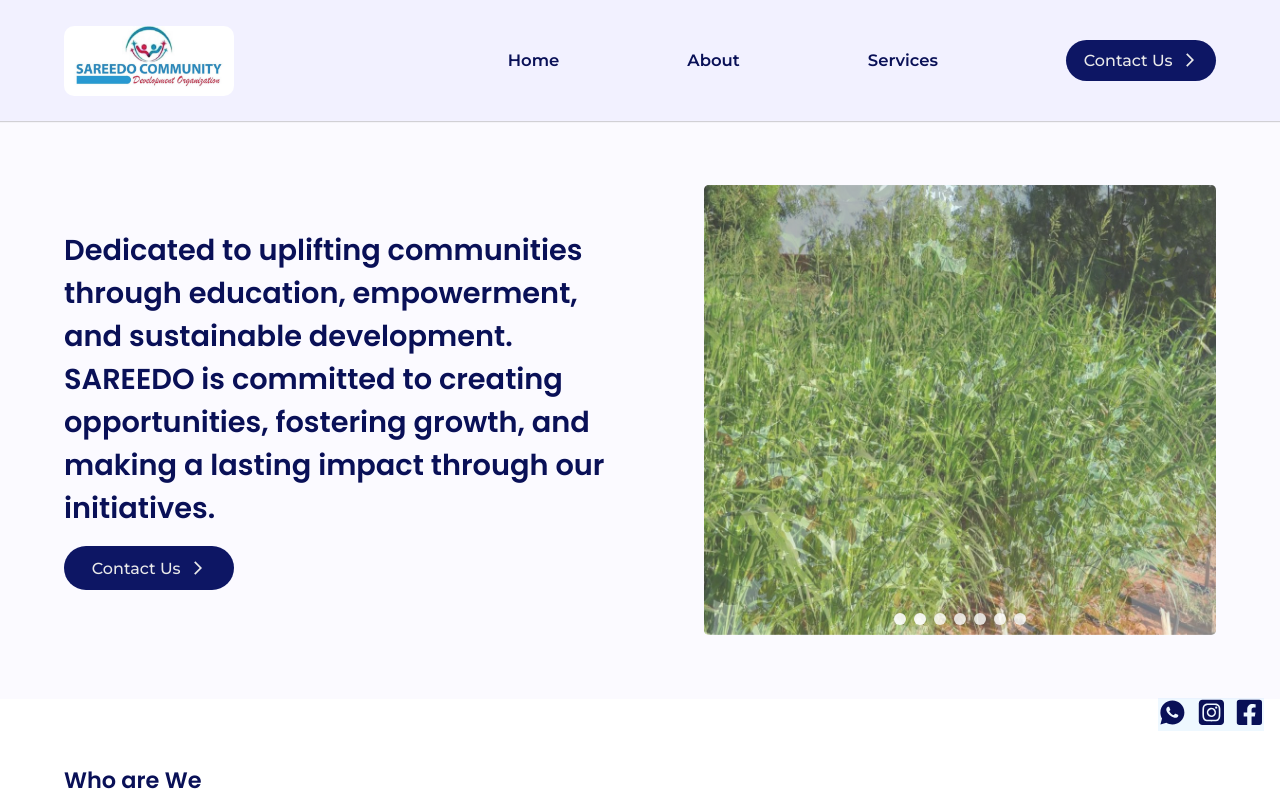
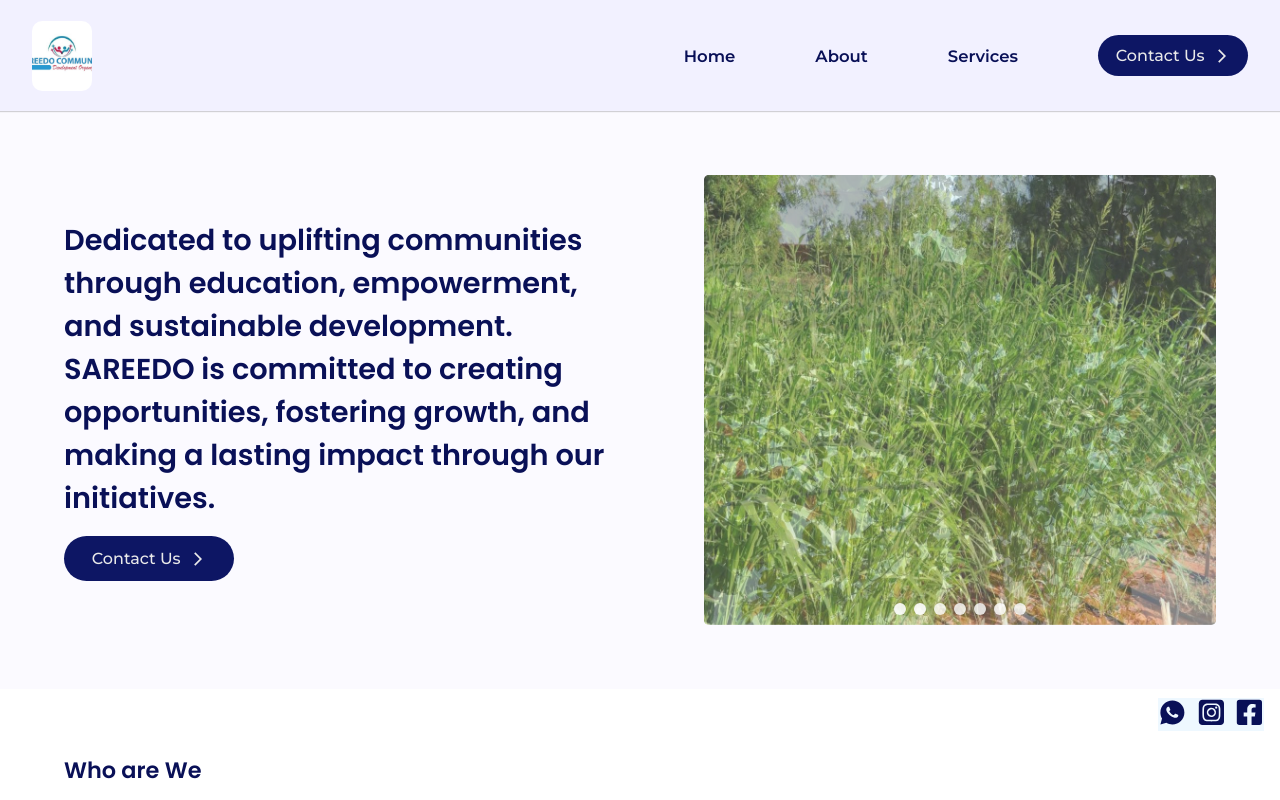
Before and after one commit to Abdulladhif/sareedo-website, a React (Vite) app: page / in a window 1280 px wide. Shown: the top 800 px of the page. Built offline with nearby package versions, Linux system fonts and the light colour scheme.

Commit message:
made navbar smaller

```diff
--- a/src/components/navbar/Navbar.css
+++ b/src/components/navbar/Navbar.css
@@ -2,7 +2,7 @@ nav{
     background: #dddbff63;
     box-shadow: 0px 1px 1px 0px rgba(0, 0, 0, 0.25);
     justify-content: space-between;
-    padding: 1.3rem 4rem;
+    padding: 1rem 2rem;
     position: relative;
 }
 nav,
@@ -12,7 +12,7 @@ nav,
 }
 /* Logo Styling */
 .logo-img {
-    width: 170px;
+    width: 60px;
     height: 70px; /* Fixed height */
     object-fit: cover; /* Ensures it maintains aspect ratio */
     border-radius: 10px; /* Rounded edges */
@@ -26,7 +26,7 @@ nav,
     font-size: 1.4rem;
 }
 .nav-items{
- gap: 8rem;
+ gap: 5rem;
 }
 .items a{
     color: #091057;
@@ -40,6 +40,7 @@ transition: color 0.6s ease;
  color: #30a5ff;
 }
 .nav-btn button{
+ padding: 0.5rem 0.7rem; /* Reduce padding */
  display: flex;
  align-items: center;
  gap: 0.6rem;
```
